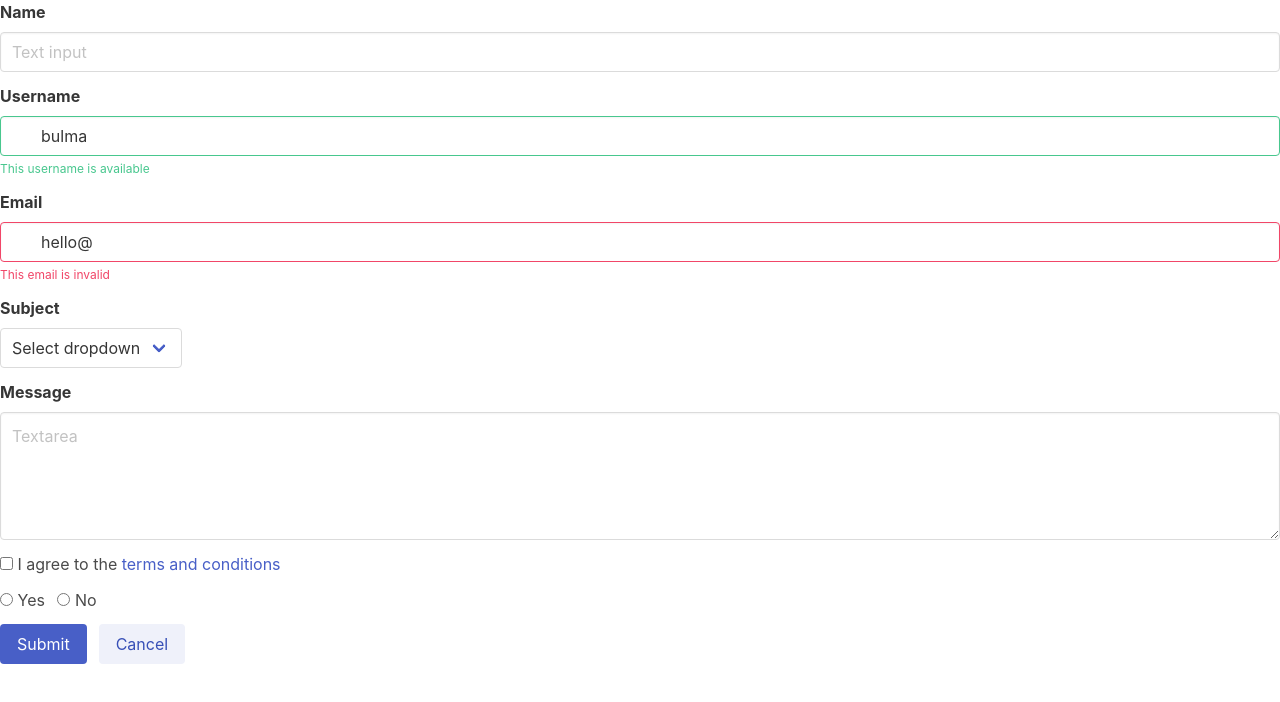
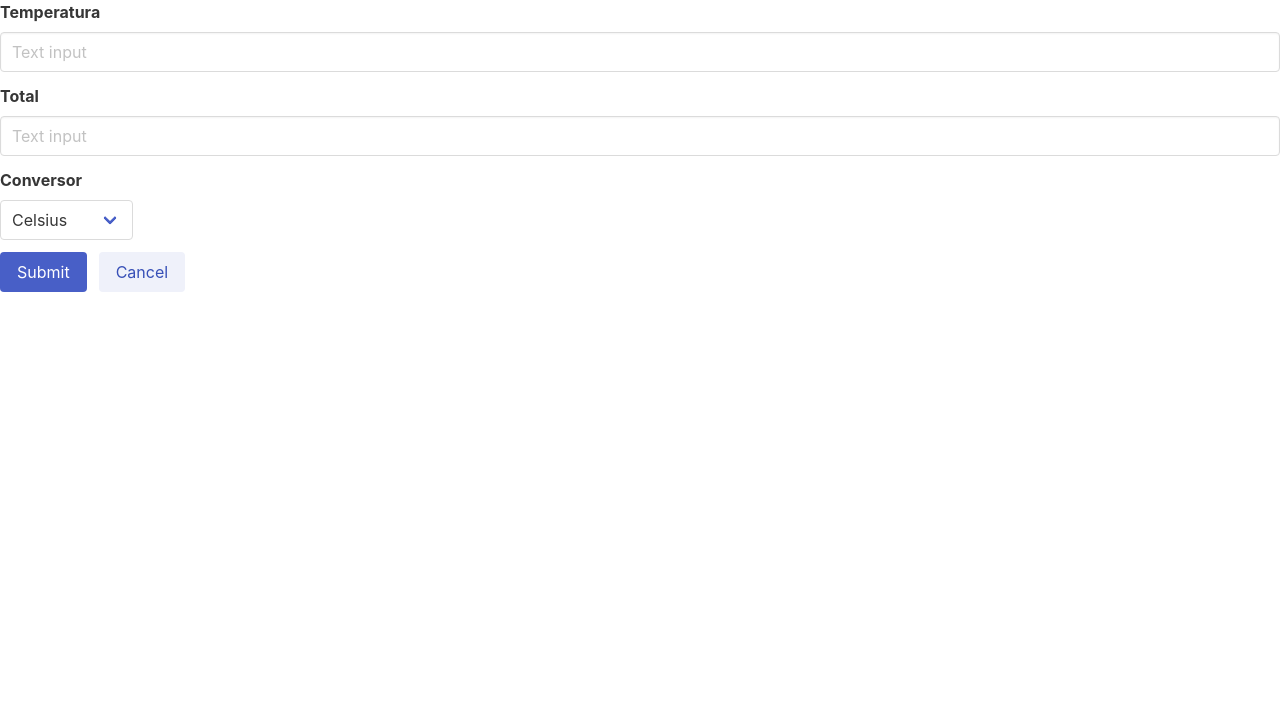
Before and after one commit to Elisandro-Santolin/API-REST, a website: page apiReturnIMC/index.html in a window 1280 px wide. Drawn offline with nearby package versions, Linux system fonts and the light colour scheme.

Commit message:
Refactor: adjusted forms data entry

```diff
--- a/apiReturnIMC/index.html
+++ b/apiReturnIMC/index.html
@@ -9,78 +9,28 @@
     </head>
     <body>
         <div class="field">
-            <label class="label">Name</label>
+            <label class="label">Temperatura</label>
             <div class="control">
-              <input class="input" type="text" placeholder="Text input">
+              <input class="input" type="Temperatura" placeholder="Text input">
             </div>
           </div>
 
           <div class="field">
-            <label class="label">Username</label>
-            <div class="control has-icons-left has-icons-right">
-              <input class="input is-success" type="text" placeholder="Text input" value="bulma">
-              <span class="icon is-small is-left">
-                <i class="fas fa-user"></i>
-              </span>
-              <span class="icon is-small is-right">
-                <i class="fas fa-check"></i>
-              </span>
-            </div>
-            <p class="help is-success">This username is available</p>
-          </div>
-
-          <div class="field">
-            <label class="label">Email</label>
-            <div class="control has-icons-left has-icons-right">
-              <input class="input is-danger" type="email" placeholder="Email input" value="hello@">
-              <span class="icon is-small is-left">
-                <i class="fas fa-envelope"></i>
-              </span>
-              <span class="icon is-small is-right">
-                <i class="fas fa-exclamation-triangle"></i>
-              </span>
-            </div>
-            <p class="help is-danger">This email is invalid</p>
-          </div>
-
-          <div class="field">
-            <label class="label">Subject</label>
+            <label class="label">Total</label>
             <div class="control">
-              <div class="select">
-                <select>
-                  <option>Select dropdown</option>
-                  <option>With options</option>
-                </select>
-              </div>
+              <input class="input" type="Total" placeholder="Text input">
             </div>
           </div>
 
           <div class="field">
-            <label class="label">Message</label>
+            <label class="label">Conversor</label>
             <div class="control">
-              <textarea class="textarea" placeholder="Textarea"></textarea>
-            </div>
-          </div>
-
-          <div class="field">
-            <div class="control">
-              <label class="checkbox">
-                <input type="checkbox">
-                I agree to the <a href="#">terms and conditions</a>
-              </label>
-            </div>
-          </div>
-
-          <div class="field">
-            <div class="control">
-              <label class="radio">
-                <input type="radio" name="question">
-                Yes
-              </label>
-              <label class="radio">
-                <input type="radio" name="question">
-                No
-              </label>
+              <div class="select">
+                <select>
+                  <option>Celsius</option>
+                  <option>Fahrenheit</option>
+                </select>
+              </div>
             </div>
           </div>
 
```
